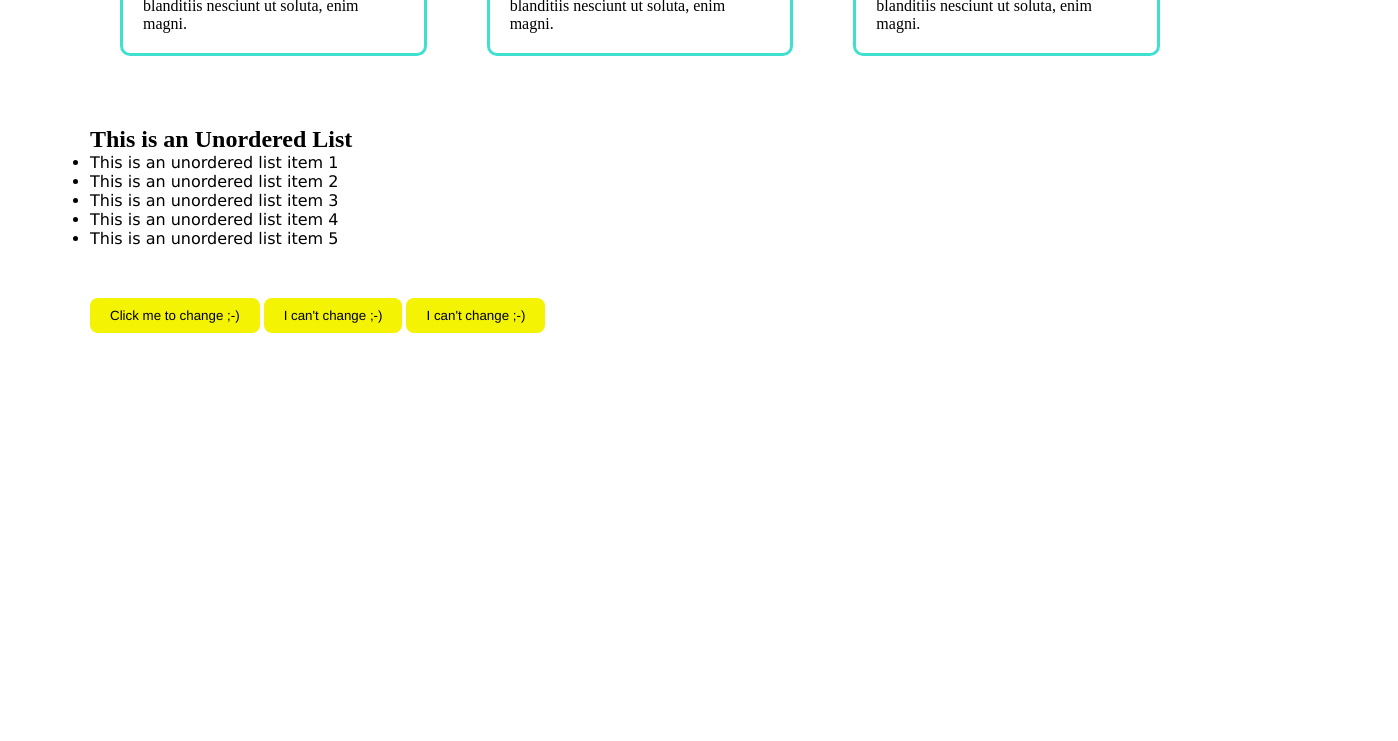
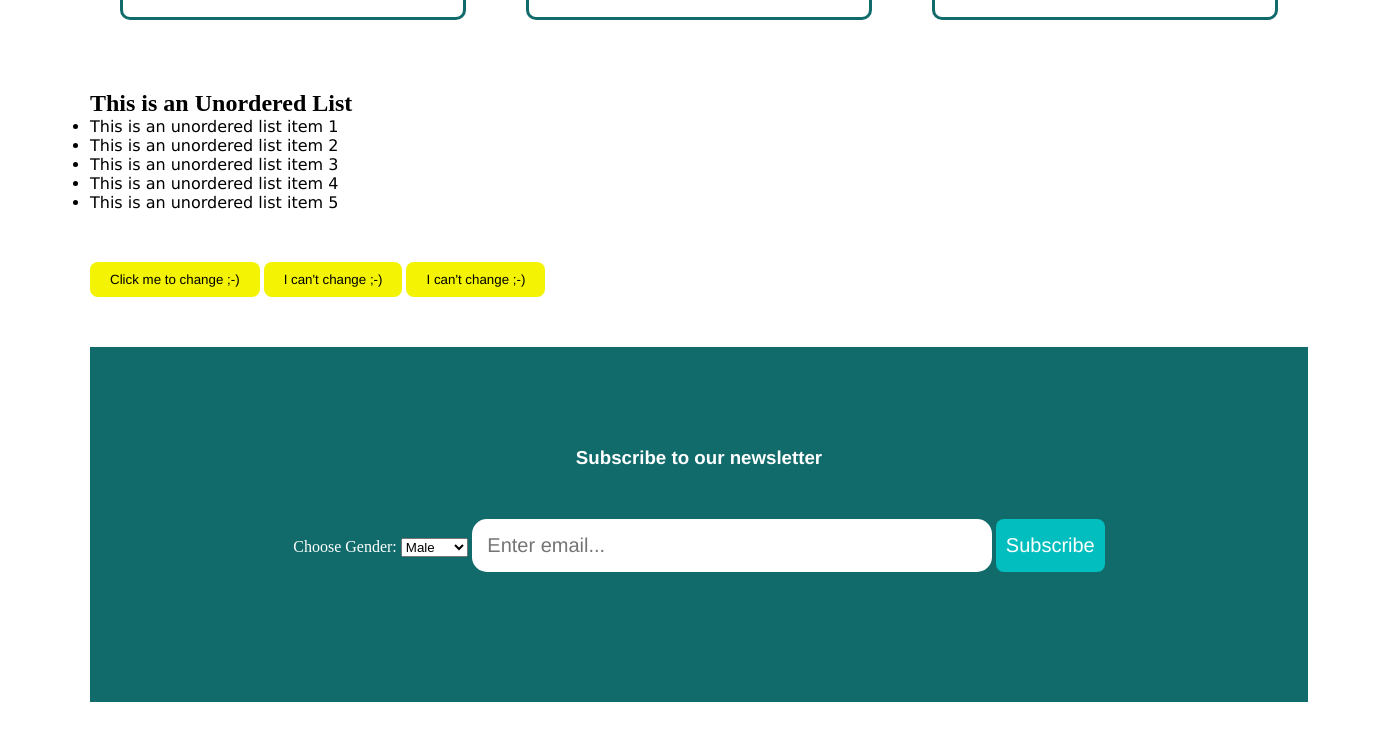
Before and after one commit to Kevin-Ravasco/eMobilis-project, a plain HTML site: page emobilis.html in a window 1280 px wide. Shown: the part 677-1418 px from the top of the page, 1398 px wide, since content can reach past the window. Before the commit the page ends 1210 px from the top, so only its background shows below. Drawn offline with Linux system fonts and the light colour scheme.

Commit message:
third class

```diff
--- a/css/style.css
+++ b/css/style.css
@@ -60,13 +60,13 @@ a:hover {
 
 .card {
 	border-radius: 10px;
-	border: solid turquoise;
+	border: solid rgb(17, 107, 107);
 	padding: 20px;
 	width: fit-content;
 	margin: 20px 30px;
 }
 .card-body > img {
-	width: 250px;
+	width: 300px;
 	height: 200px;
 	border-radius: 5px;
 }
@@ -108,3 +108,70 @@ button:hover {
 .red-btn:hover {
 	background-color: tomato;
 }
+
+.round-btn {
+	border-radius: 20px;
+}
+
+.form-area > h3 {
+	margin-bottom: 50px;
+	font-family: "Franklin Gothic Medium", "Arial Narrow", Arial, sans-serif;
+}
+
+.form-area {
+	margin-top: 50px;
+	align-items: center;
+	justify-content: center;
+	width: 100%;
+	background-color: rgb(17, 107, 107);
+	padding: 100px 0px;
+	text-align: center;
+	color: #fff;
+}
+
+.form-btn {
+	padding: 15px 10px;
+	font-size: 20px;
+	color: white;
+	background-color: rgb(2, 190, 190);
+}
+
+.form-input {
+	border: none;
+	padding: 15px 10px;
+	border-radius: 15px;
+	font-family: "Franklin Gothic Medium", "Arial Narrow", Arial, sans-serif;
+	width: 500px;
+	font-size: 20px;
+}
+
+.success-msg {
+	margin-top: 30px;
+}
+
+.thanks-msg {
+	background-color: rgb(43, 167, 43);
+	border-radius: 10px;
+	padding: 8px 10px;
+	margin: 0px 200px;
+	animation: show 5s ease-out forwards;
+}
+
+@keyframes show {
+	0% {
+		content: "";
+		opacity: 0;
+	}
+	20% {
+		content: "";
+		opacity: 1;
+	}
+	90% {
+		content: "";
+		opacity: 1;
+	}
+	100% {
+		content: none;
+		opacity: 0;
+	}
+}
--- a/emobilis.html
+++ b/emobilis.html
@@ -80,6 +80,32 @@
 				<button class="btn" id="btn-2">I can't change ;-)</button>
 				<button class="btn" id="btn-3">I can't change ;-)</button>
 			</div>
+			<div class="form-area">
+				<h3>Subscribe to our newsletter</h3>
+				<form action="" method="POST" id="sub-form">
+					<!-- <label for="username">Username</label>
+					<input type="text" name="username" placeholder="Enter Username..." />
+					<label for="password" name="password">Password</label>
+					<input type="password" name="password" />
+					<label for="date"></label>
+					<input type="date" name="date" />
+					<label for="email">Email</label> -->
+
+					<label for="gender">Choose Gender:</label>
+					<select name=gender" id="gender">
+						<option >Male</option>
+						<option >Female</option>
+					</select>
+					<input
+						type="email"
+						name="email"
+						class="form-input"
+						placeholder=" Enter email..."
+					/>
+					<button type="submit" class="btn form-btn">Subscribe</button>
+				</form>
+				<div class="success-msg"></div>
+			</div>
 		</div>
 	</body>
 
--- a/js/scripts.js
+++ b/js/scripts.js
@@ -9,3 +9,12 @@ button1.addEventListener("click", function () {
 		button1.innerHTML = "Click me to change ;-O";
 	}
 });
+
+subscribeForm = document.getElementById("sub-form");
+
+subscribeForm.addEventListener("submit", function (e) {
+	e.preventDefault();
+	successMsg = `<h4 class="thanks-msg">Thank you for subscribing</h3>`;
+	document.querySelector(".success-msg").innerHTML = successMsg;
+	subscribeForm.reset();
+});
```
